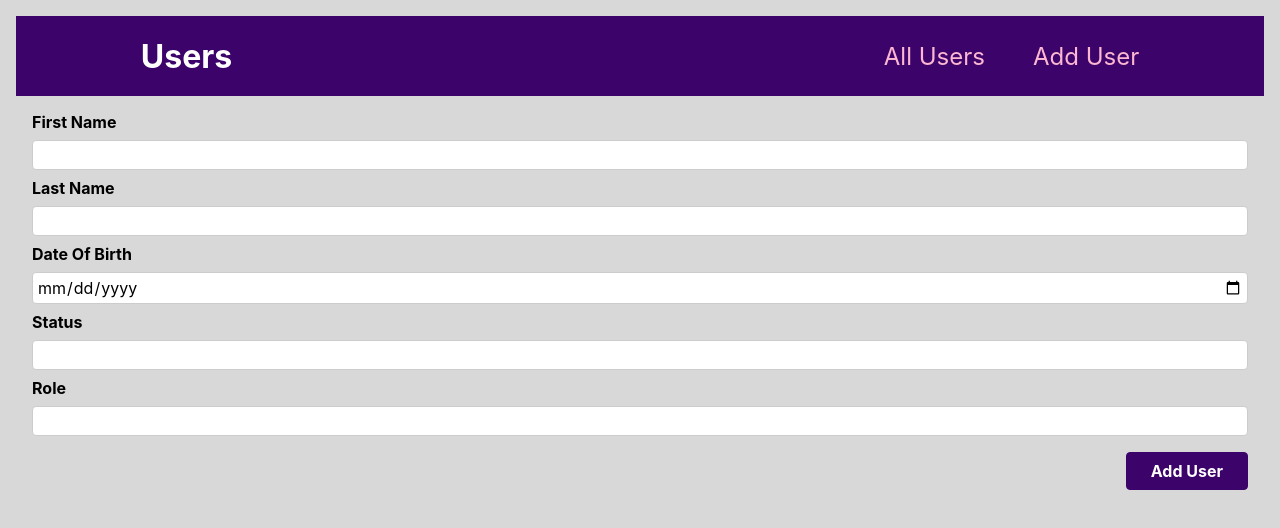
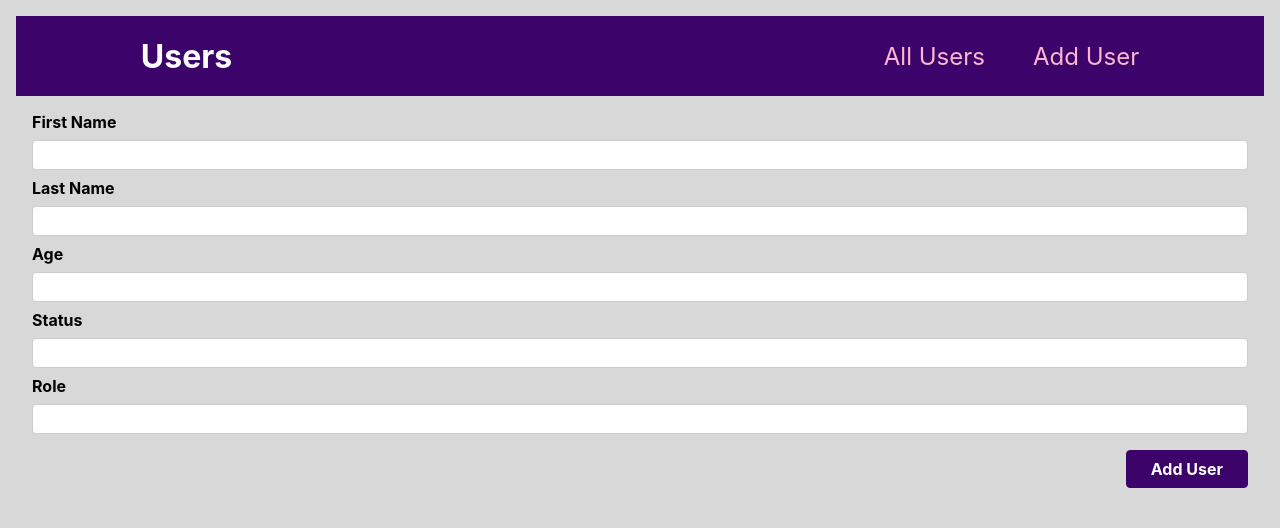
Before and after one commit to bekasturua/Junior-NextJs-Developer-Task, a Next.js app: page /add-user in a window 1280 px wide. Shown: the top 528 px of the page. Built offline with nearby package versions, Linux system fonts and the light colour scheme.

Commit message:
fix: change dateOfBirth to age

```diff
--- a/components/home/AddUser.js
+++ b/components/home/AddUser.js
@@ -6,7 +6,7 @@ function AddUser() {
   const [user, setUser] = useState({
     firstName: "",
     lastName: "",
-    dateOfBirth: "",
+    age: 0,
     statusId: 0,
     roleId: 0,
   });
@@ -41,13 +41,13 @@ function AddUser() {
           />
         </div>
         <div className={classes.control}>
-          <label>Date Of Birth</label>
+          <label>Age</label>
           <input
-            type="date"
+            type="number"
             required
-            id="date_of_birth"
+            id="age"
             onChange={(event) => {
-              setUser({ ...user, dateOfBirth: event.target.value });
+              setUser({ ...user, age: Number(event.target.value) });
             }}
           />
         </div>
```
Also changed, not shown: data/user.data.mjs (+4 -4 lines).
